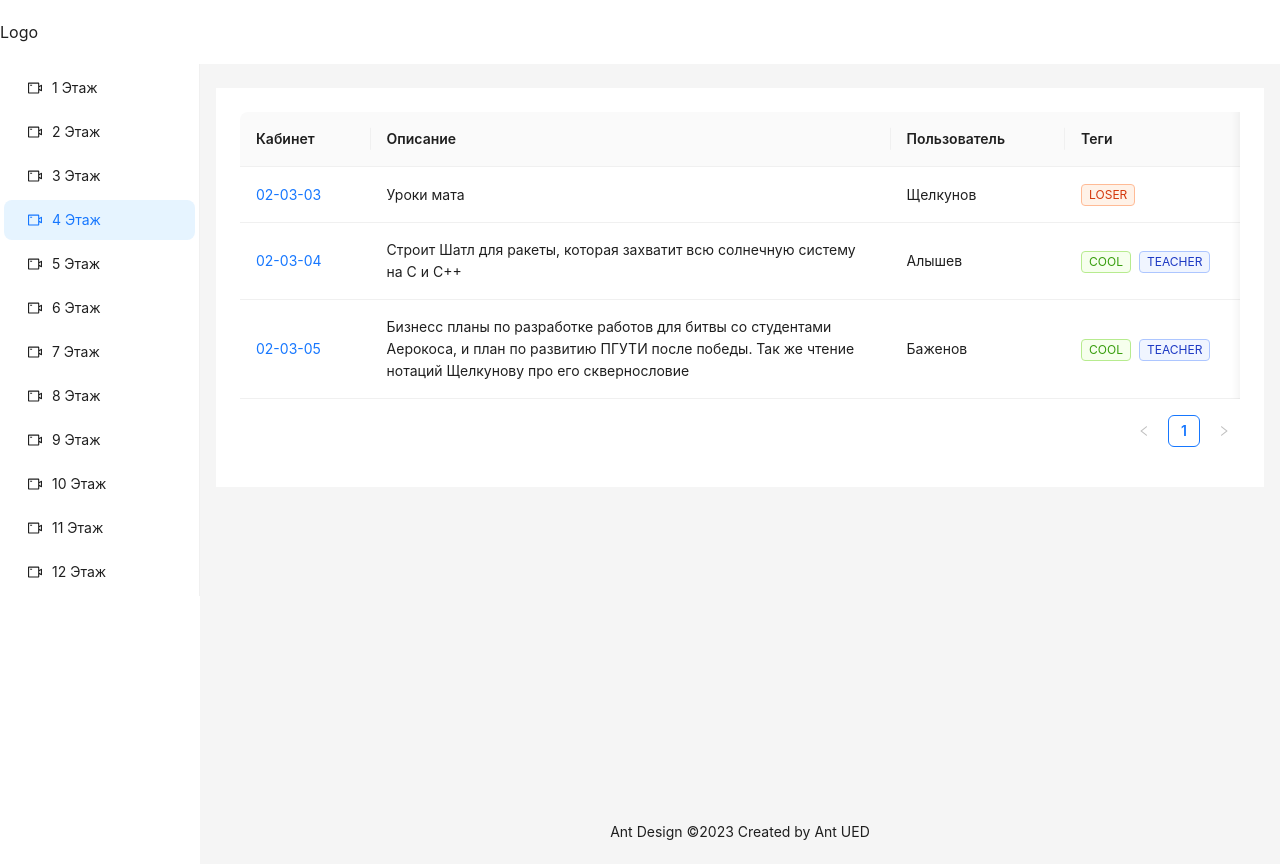
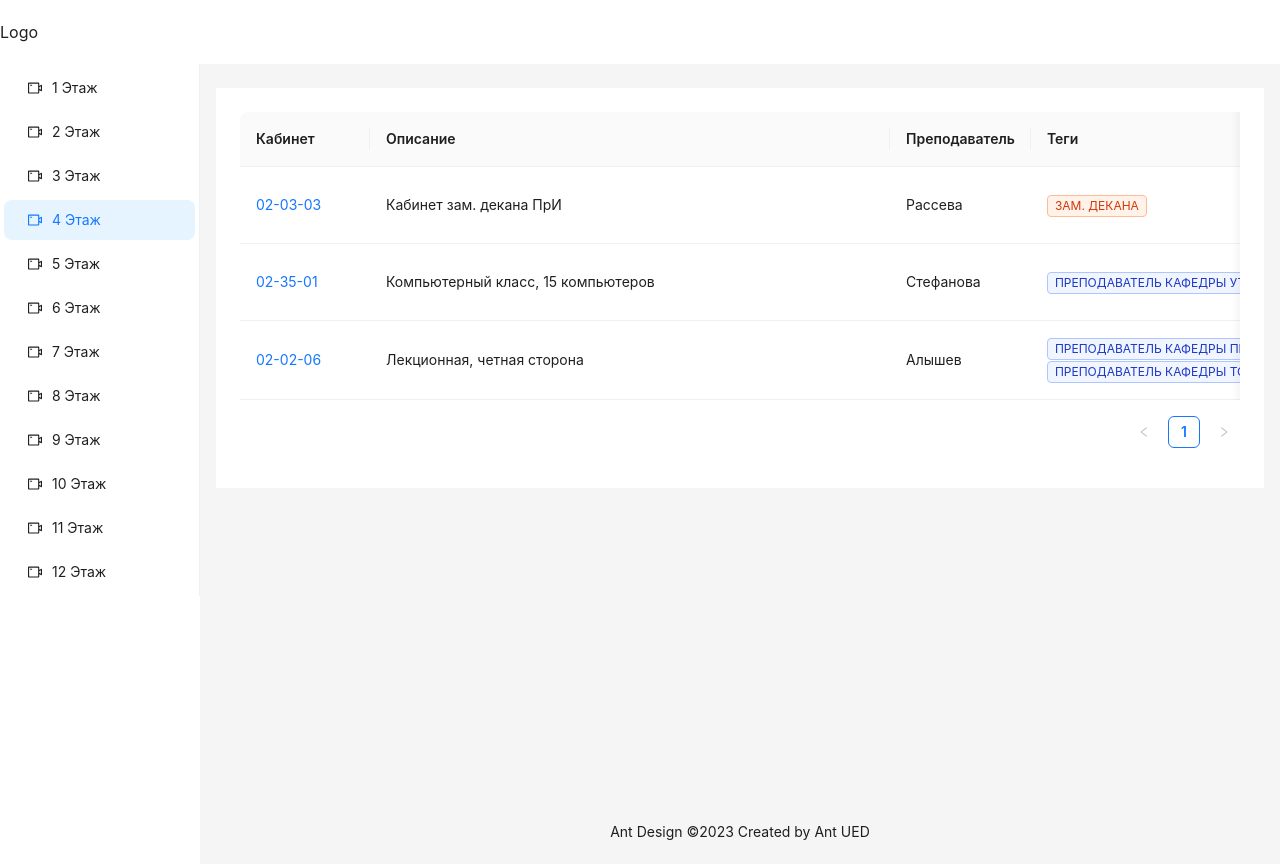
Before and after one commit to PSUTI-booking/site, a React (Create React App) app: page / in a window 1280 px wide. Built offline with nearby package versions, Linux system fonts and the light colour scheme.

Commit message:
feat(*): update table rows

```diff
--- a/src/Components/Stage/Component.tsx
+++ b/src/Components/Stage/Component.tsx
@@ -15,6 +15,7 @@ const columns: ColumnsType<DataType> = [
     title: "Кабинет",
     dataIndex: "name",
     key: "name",
+    width: "10%",
     render: (text) => <a>{text}</a>,
   },
   {
@@ -24,7 +25,7 @@ const columns: ColumnsType<DataType> = [
     width: "40%",
   },
   {
-    title: "Пользователь",
+    title: "Преподаватель",
     dataIndex: "user",
     key: "user",
   },
@@ -36,7 +37,7 @@ const columns: ColumnsType<DataType> = [
       <>
         {tags.map((tag) => {
           let color = tag.length > 5 ? "geekblue" : "green";
-          if (tag === "loser") {
+          if (tag === "зам. декана") {
             color = "volcano";
           }
           return (
@@ -63,25 +64,23 @@ const data: DataType[] = [
   {
     key: "02-03-03",
     name: "02-03-03",
-    user: "Щелкунов",
-    descr: "Уроки мата",
-    tags: ["loser"],
+    user: "Рассева",
+    descr: "Кабинет зам. декана ПрИ",
+    tags: ["зам. декана"],
   },
   {
-    key: "02-03-04",
-    name: "02-03-04",
-    user: "Алышев",
-    descr:
-      "Строит Шатл для ракеты, которая захватит всю солнечную систему на С и С++",
-    tags: ["cool", "teacher"],
+    key: "02-35-01",
+    name: "02-35-01",
+    user: "Стефанова",
+    descr: "Компьютерный класс, 15 компьютеров",
+    tags: ["Преподаватель кафедры УТС"],
   },
   {
-    key: "02-03-05",
-    name: "02-03-05",
-    user: "Баженов",
-    descr:
-      "Бизнесс планы по разработке работов для битвы со студентами Аерокоса, и план по развитию ПГУТИ после победы. Так же чтение нотаций Щелкунову про его сквернословие",
-    tags: ["cool", "teacher"],
+    key: "02-02-06",
+    name: "02-02-06",
+    user: "Алышев",
+    descr: "Лекционная, четная сторона",
+    tags: ["Преподаватель кафедры ПрИ", "Преподаватель кафедры Торс"],
   },
 ];
 
```
